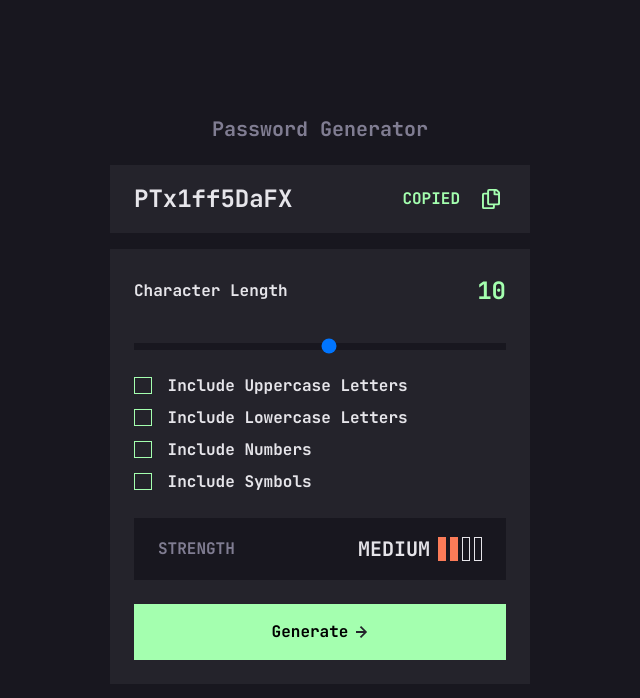
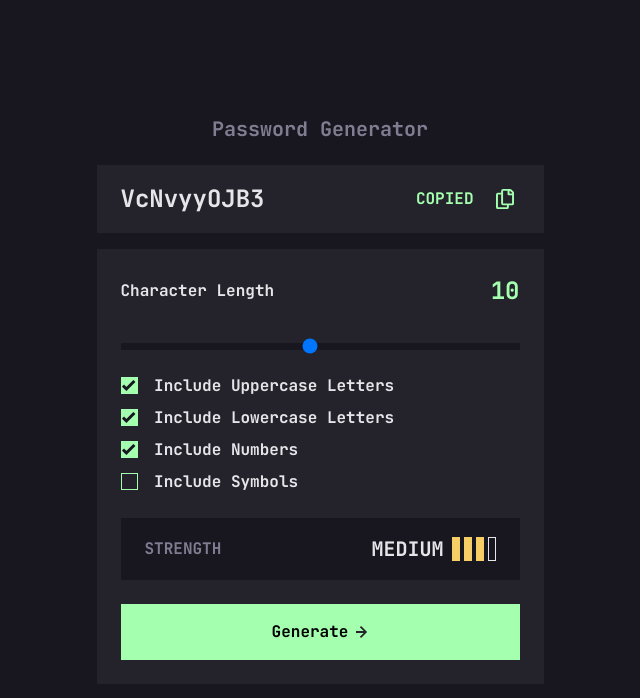
Before and after one commit to Zorbiks/Password-generator-app, a plain HTML site: page index.html in a window 1280 px wide. Shown: the whole page, without its empty margins (320-960 px from the left). Drawn offline with nearby package versions, Linux system fonts and the light colour scheme.

Commit message:
Implemented Form Validation, Password Generation and Strength Meter

```diff
--- a/css/style.css
+++ b/css/style.css
@@ -46,7 +46,7 @@ h1 {
 
 
 .card_ {
-	max-width: 420px;
+	max-width: 447px;
 }
 
 .box .copy-btn img {
@@ -55,14 +55,14 @@ h1 {
 .box .copy-btn:hover img {
 	filter: saturate(0);
 }
-form input[type=range] {
+input[type=range] {
 	-webkit-appearance: none;
 	-moz-appearance: none;
 	appearance: none;
 	background-color: var(--black);
 	height: .4rem;
 }
-form input[type=range]::-moz-range-thumb {
+input[type=range]::-moz-range-thumb {
 	-moz-appearance: none;
 	appearance: none;
 	height: 1.2rem;
@@ -72,27 +72,28 @@ form input[type=range]::-moz-range-thumb {
 	cursor: pointer;
 	border: 2px solid var(--white);
 }
-form input[type=range]:active::-moz-range-thumb {
+input[type=range]:active::-moz-range-thumb {
 	background-color: var(--black);
 	border: 2px solid var(--green);
 }
-form input[type=range]::-moz-range-progress {
+input[type=range]::-moz-range-progress {
 	background-color: var(--green);
 	height: .4rem;
 }
-form input[type=checkbox] {
+input[type=checkbox] {
 	-webkit-appearance: none;
 	-moz-appearance: none;
 	appearance: none;
 	height: 1.1rem;
 	width: 1.1rem;
 	border: 1px solid var(--green);
+	cursor: pointer;
 }
-form input[type=checkbox]:checked {
+input[type=checkbox]:checked {
 	position: relative;
 	background-color: var(--green);
 }
-form input[type=checkbox]:checked::before {
+input[type=checkbox]:checked::before {
 	content: '';
 	position: absolute;
 	top: 0;
--- a/index.html
+++ b/index.html
@@ -14,7 +14,7 @@
 				<h1 class="fs-5 text-center mb-4">Password Generator</h1>
 				<div class="card_ m-auto">
 					<div class="box bg-dim-black py-3 px-4 mb-3 d-flex justify-content-between align-items-center gap-3">
-						<div class="fs-4">PTx1ff5DaFX</div>
+						<div id="display" class="fs-4"></div>
 						<div class="d-flex align-items-center gap-3">
 							<div class="text-uppercase fg-green">Copied</div>
 							<button class="copy-btn bg-transparent border-0"><img src="assets/images/icon-copy.svg" alt="copy"></button>
@@ -23,33 +23,31 @@
 					<div class="box bg-dim-black p-4">
 						<div class="mb-4 d-flex justify-content-between align-items-center">
 							<div>Character Length</div>
-							<div class="fs-4 fg-green">10</div>
+							<div id="pass-length-div" class="fs-4 fg-green">10</div>
 						</div>
-						<form>
-							<input class="w-100 mb-4" type="range" name="passLength" min="1" max="20">
+						<input id="range" class="w-100 mb-4" type="range" name="passLength" min="1" max="20" value="10">
 						<div class="mb-2 d-flex align-items-center">
-								<input id="uppercase" class="me-3" type="checkbox" name="uppercase">
+							<input id="uppercase" class="me-3" type="checkbox" name="uppercase" checked>
 							<label for="uppercase">Include Uppercase Letters</label>
 						</div>
 						<div class="mb-2 d-flex align-items-center">
-								<input id="lowercase" class="me-3" type="checkbox" name="lowercase">
+							<input id="lowercase" class="me-3" type="checkbox" name="lowercase" checked>
 							<label for="lowercase">Include Lowercase Letters</label>
 						</div>
 						<div class="mb-2 d-flex align-items-center">
-								<input id="numbers" class="me-3" type="checkbox" name="numbers">
+							<input id="numbers" class="me-3" type="checkbox" name="numbers" checked>
 							<label for="numbers">Include Numbers</label>
 						</div>
 						<div class="mb-4 d-flex align-items-center">
 							<input id="symbols" class="me-3" type="checkbox" name="symbols">
 							<label for="symbols">Include Symbols</label>
 						</div>
-						</form>
 						<div class="box mb-4 py-3 px-4 bg-black">
 							<div class="d-flex justify-content-between align-items-center">
 								<div class="fg-gray text-uppercase">Strength</div>
 								<div class="d-flex align-items-center gap-2">
-									<div class="text-uppercase fs-5">Medium</div>
-									<ul class="strength-bars weak align-self-stretch m-0 list-unstyled d-flex align-items-center gap-1">
+									<div id="strength-label" class="text-uppercase fs-5">Medium</div>
+									<ul id="strength-bars" class="strength-bars weak align-self-stretch m-0 list-unstyled d-flex align-items-center gap-1">
 										<li></li>
 										<li></li>
 										<li></li>
@@ -58,7 +56,7 @@
 								</div>
 							</div>
 						</div>
-						<button type="submit" class="d-flex justify-content-center align-items-center gap-2 border-0 w-100 py-3">Generate<img src="assets/images/icon-arrow-right.svg" alt="Arrow right">
+						<button id="generate" type="submit" class="d-flex justify-content-center align-items-center gap-2 border-0 w-100 py-3">Generate<img src="assets/images/icon-arrow-right.svg" alt="Arrow right">
 						</button>
 					</div>
 				</div>
--- a/js/script.js
+++ b/js/script.js
@@ -0,0 +1,106 @@
+const display = document.getElementById('display');
+const passLengthDiv = document.getElementById('pass-length-div');
+const strengthLabel = document.getElementById('strength-label');
+const generateButton = document.getElementById('generate');
+
+const rangeInput = document.getElementById('range');
+const uppercaseCheckbox = document.getElementById('uppercase');
+const lowercaseCheckbox = document.getElementById('lowercase');
+const numbersCheckbox = document.getElementById('numbers');
+const symbolsCheckbox = document.getElementById('symbols');
+
+const strengthBars = document.getElementById('strength-bars')
+let strengthLevel;
+
+let passwordLength = 10;
+
+let uppercaseLetters = '';
+let lowercaseLetters = '';
+let numbers = '';
+let symbols = '';
+let allCharacters = '';
+
+
+function validate() {
+	strengthLevel = 0;
+	if (uppercaseCheckbox.checked) {
+		uppercaseLetters = "ABCDEFGHIJKLMNOPQRSTUVWXYZ";
+		strengthLevel++;
+	}
+	if (lowercaseCheckbox.checked) {
+		lowercaseLetters = "abcdefghijklmnopqrstuvwxyz";
+		strengthLevel++;
+	}
+	if (numbersCheckbox.checked) {
+		numbers = '1234567890';
+		strengthLevel++;
+	}
+	if (symbolsCheckbox.checked) {
+		symbols = '!@#$%&*?';
+		strengthLevel++;
+	}
+
+	allCharacters = uppercaseLetters + lowercaseLetters + numbers + symbols;
+
+	uppercaseLetters = '';
+	lowercaseLetters = '';
+	numbers = '';
+	symbols = '';
+
+	return allCharacters.length > 0;
+}
+
+function generate(characters, length) {
+	let password = '';
+	for (let i = 0; i < length; i++) {
+		password += characters[Math.floor(Math.random() * characters.length)];
+	}
+	return password
+}
+
+function clearStrenghtBars() {
+	strengthBars.classList.remove('too-weak');
+	strengthBars.classList.remove('weak');
+	strengthBars.classList.remove('medium');
+	strengthBars.classList.remove('strong');
+}
+
+function strength() {
+	clearStrenghtBars()
+	switch (strengthLevel) {
+		case 1:
+			strengthBars.classList.add('too-weak');
+			strengthLabel.textContent = 'Too Weak';
+			break;
+		case 2:
+			strengthBars.classList.add('weak');
+			strengthLabel.textContent = 'Weak';
+			break;
+		case 3:
+			strengthBars.classList.add('medium');
+			strengthLabel.textContent = 'Medium';
+			break;
+		case 4:
+			strengthBars.classList.add('strong');
+			strengthLabel.textContent = 'Strong';
+			break;
+	}
+}
+
+function main() {
+	if (validate()) {
+		const password = generate(allCharacters, passwordLength);
+		display.textContent = password;
+		strength();
+	}
+}
+
+
+rangeInput.addEventListener('input', () => {
+	passwordLength = Number(rangeInput.value);
+	passLengthDiv.textContent = passwordLength;
+});
+
+generateButton.addEventListener('click', main)
+
+main();
```
Lines whose indentation alone changed are shown as unchanged.
